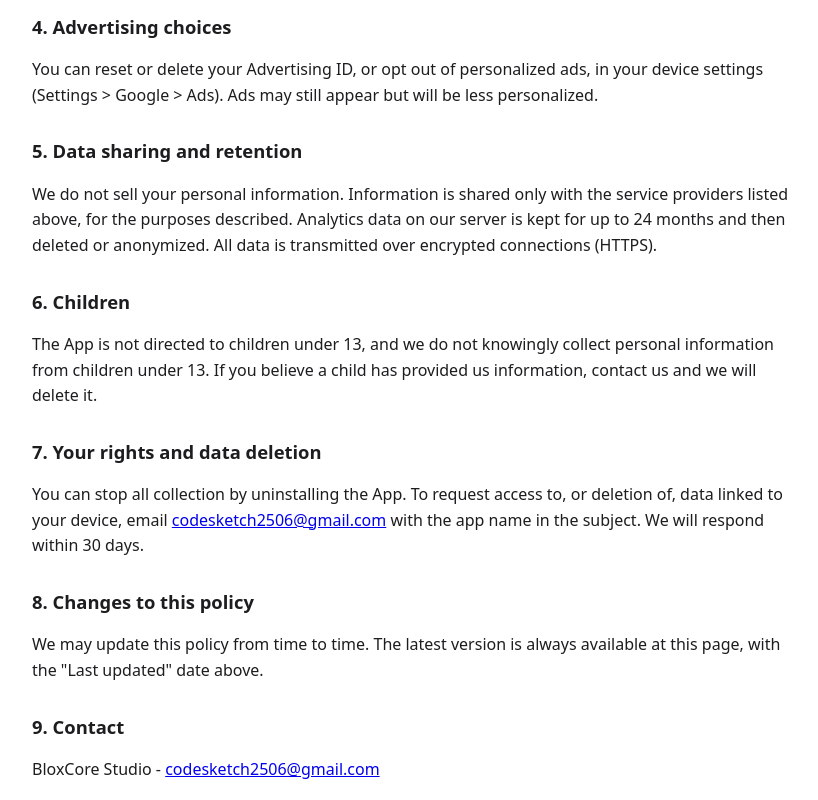
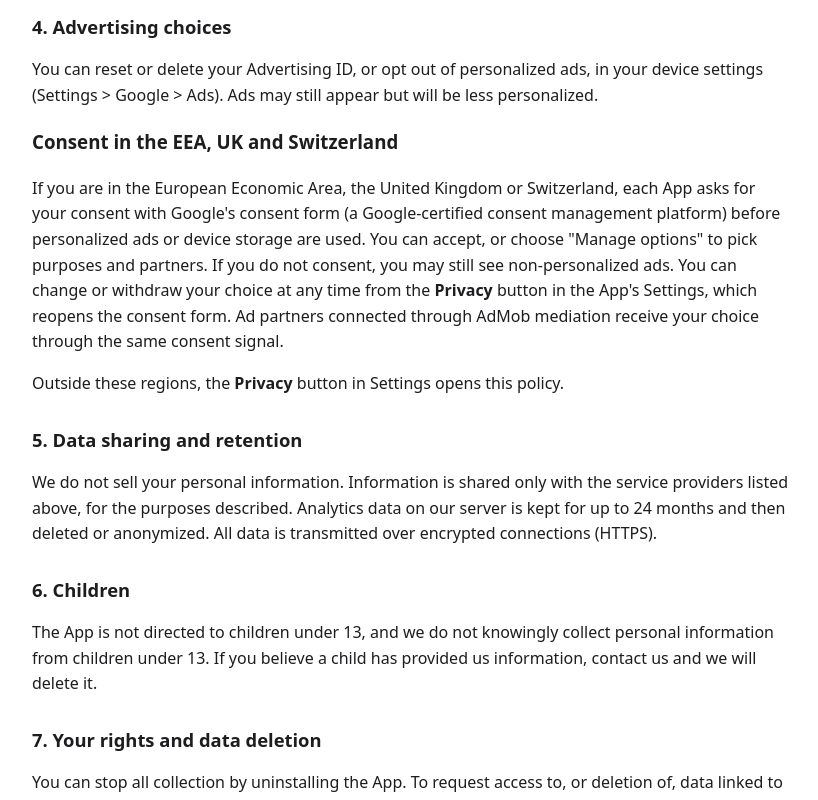
Before and after one commit to sketch-studio/sketch-studio.github.io, a plain HTML site: page privacy.html in a window 1280 px wide. Shown: the part 1338-2138 px from the top of the page, without its empty margins (228-1046 px from the left). Drawn offline with Linux system fonts and the light colour scheme.

Commit message:
Privacy policies: EU/UK/CH consent section (Google consent form, Privacy button in Settings)
Co-Authored-By: Claude Opus 5.5 <noreply@anthropic.com>

```diff
--- a/privacy.html
+++ b/privacy.html
@@ -16,7 +16,7 @@
 <h1>Privacy Policy</h1>
 <p class="meta"><strong>Developer:</strong> BloxCore Studio<br>
 <strong>Contact:</strong> <a href="mailto:codesketch2506@gmail.com">codesketch2506@gmail.com</a><br>
-<strong>Last updated:</strong> November 22, 2026</p>
+<strong>Last updated:</strong> November 23, 2026</p>
 
 <h2>Apps covered by this policy</h2>
 <p>This Privacy Policy applies to the following apps published by BloxCore Studio on Google Play:</p>
@@ -57,6 +57,15 @@ any of the apps listed above (each an "App"). By using an App you agree to this
 <p>You can reset or delete your Advertising ID, or opt out of personalized ads, in your device settings
 (Settings &gt; Google &gt; Ads). Ads may still appear but will be less personalized.</p>
 
+<h3>Consent in the EEA, UK and Switzerland</h3>
+<p>If you are in the European Economic Area, the United Kingdom or Switzerland, each App asks for your consent with
+Google's consent form (a Google-certified consent management platform) before personalized ads or device storage are used.
+You can accept, or choose "Manage options" to pick purposes and partners. If you do not consent, you may still see
+non-personalized ads. You can change or withdraw your choice at any time from the <strong>Privacy</strong> button in the
+App's Settings, which reopens the consent form. Ad partners connected through AdMob mediation receive your choice
+through the same consent signal.</p>
+<p>Outside these regions, the <strong>Privacy</strong> button in Settings opens this policy.</p>
+
 <h2>5. Data sharing and retention</h2>
 <p>We do not sell your personal information. Information is shared only with the service providers listed above,
 for the purposes described. Analytics data on our server is kept for up to 24 months and then deleted or anonymized.
```
Also changed, not shown: shredwave-privacy.html (+9 -1 lines).
